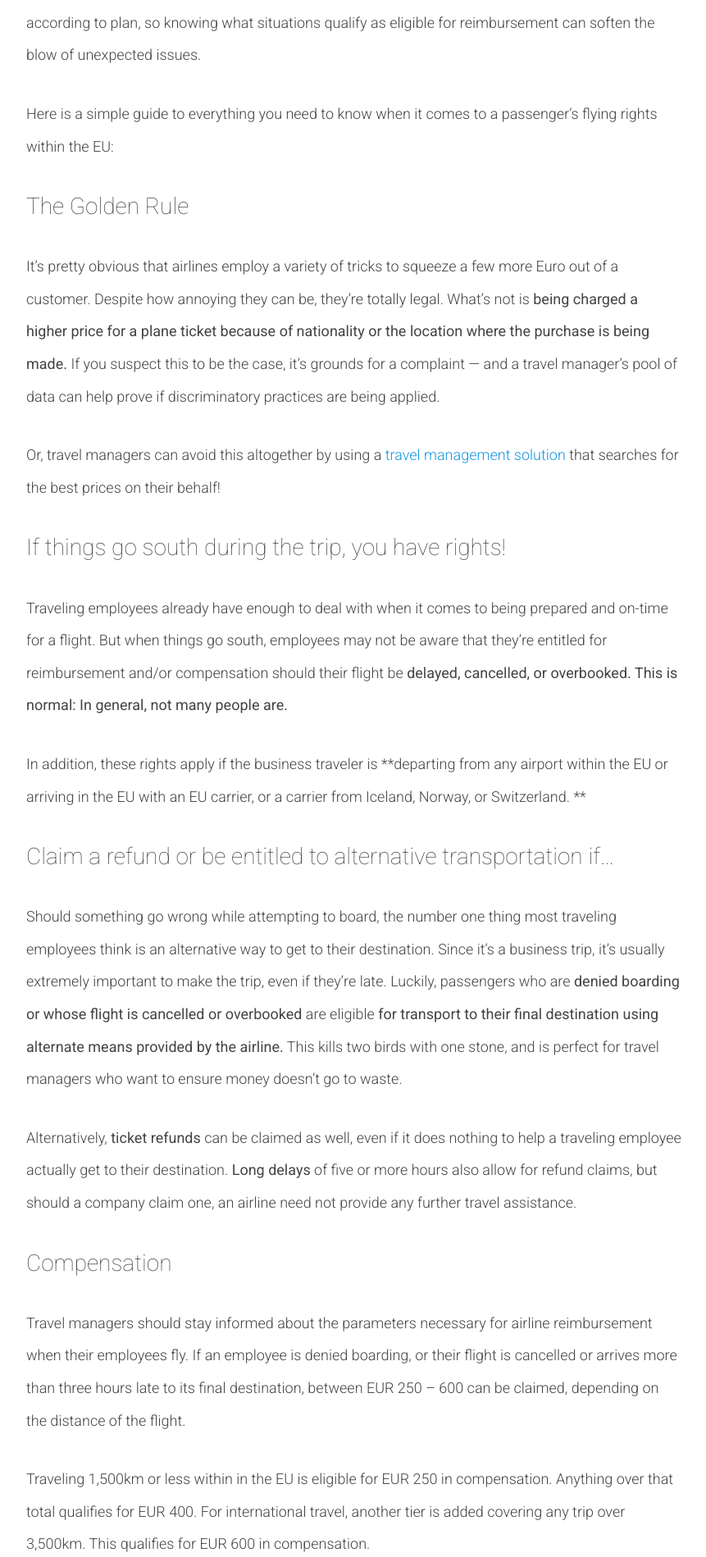
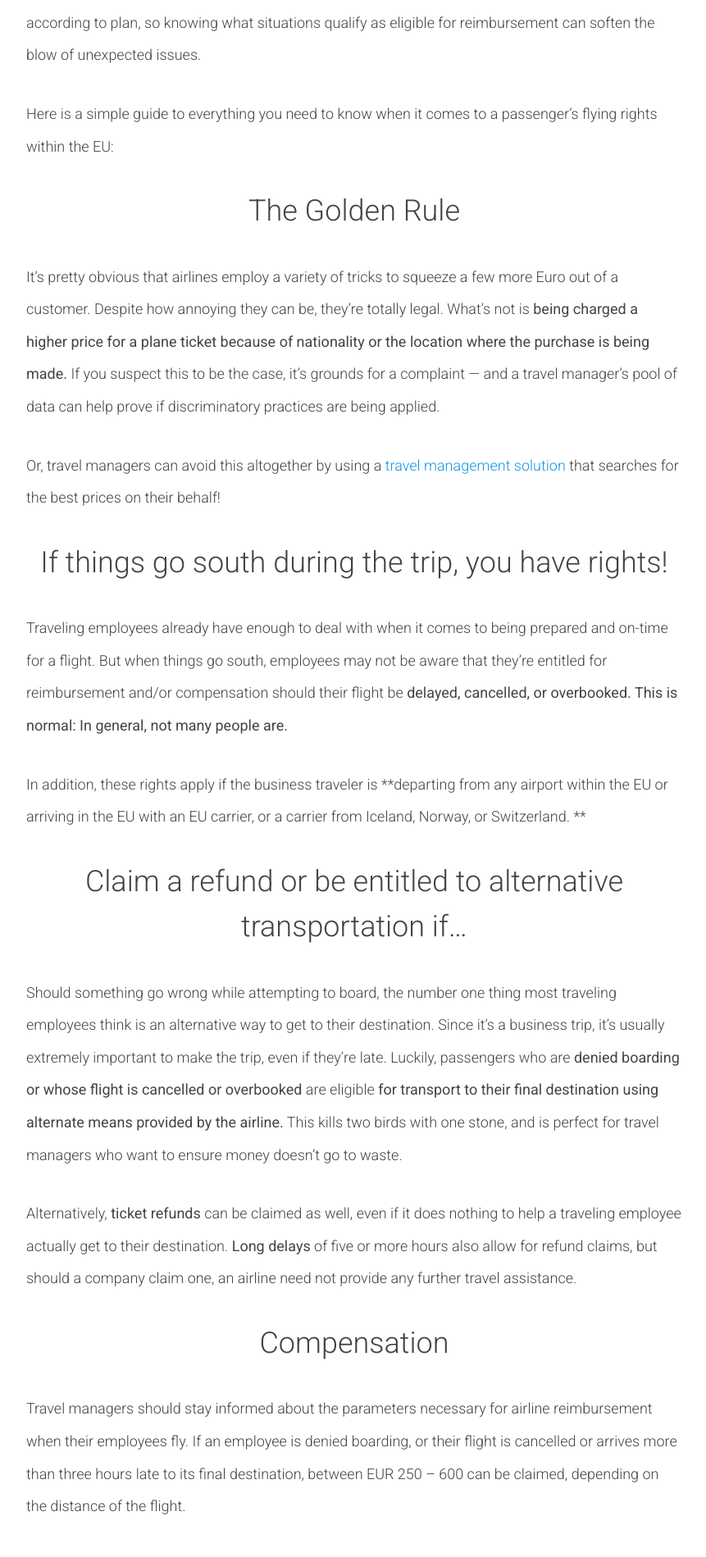
Before and after one commit to northswiss/jekyll-boilerplate, a Jekyll site: the page built from _posts/2016-06-17-flying-rights-what-you-should-know.md, in a window 1280 px wide. Shown: the part 940-2839 px from the top of the page at 82% size, without its empty margins (208-1069 px from the left). Built offline with Jekyll 4.4.1, drawn with Linux system fonts in a browser that asks for light colours; nearby versions of some CDN libraries.

Commit message:
headers fixed

```diff
--- a/_posts/2016-06-17-flying-rights-what-you-should-know.md
+++ b/_posts/2016-06-17-flying-rights-what-you-should-know.md
@@ -14,25 +14,25 @@ For a travel manager, it’s critical to know a business traveler’s flying rig
 
 Here is a simple guide to everything you need to know when it comes to a passenger’s flying rights within the EU:
 
-###  The Golden Rule ###
+## The Golden Rule ##
 
 It’s pretty obvious that airlines employ a variety of tricks to squeeze a few more Euro out of a customer. Despite how annoying they can be, they’re totally legal. What’s not is **being charged a higher price for a plane ticket because of nationality or the location where the purchase is being made.** If you suspect this to be the case, it’s grounds for a complaint — and a travel manager’s pool of data can help prove if discriminatory practices are being applied.
 
 Or, travel managers can avoid this altogether by using a [travel management solution](http://www.travelperk.com/) that searches for the best prices on their behalf!
 
-### If things go south during the trip, you have rights! ###
+## If things go south during the trip, you have rights! ##
 
 Traveling employees already have enough to deal with when it comes to being prepared and on-time for a flight. But when things go south, employees may not be aware that they’re entitled for reimbursement and/or compensation should their flight be **delayed, cancelled, or overbooked. This is normal: In general, not many people are.**
 
 In addition, these rights apply if the business traveler is **departing from any airport within the EU or arriving in the EU with an EU carrier, or a carrier from Iceland, Norway, or Switzerland. **
 
-### Claim a refund or be entitled to alternative transportation if… ###
+## Claim a refund or be entitled to alternative transportation if… ##
 
 Should something go wrong while attempting to board, the number one thing most traveling employees think is an alternative way to get to their destination. Since it’s a business trip, it’s usually extremely important to make the trip, even if they’re late. Luckily, passengers who are **denied boarding or whose flight is cancelled or overbooked** are eligible **for transport to their final destination using alternate means provided by the airline.** This kills two birds with one stone, and is perfect for travel managers who want to ensure money doesn’t go to waste.
 
 Alternatively, **ticket refunds** can be claimed as well, even if it does nothing to help a traveling employee actually get to their destination. **Long delays** of five or more hours also allow for refund claims, but should a company claim one, an airline need not provide any further travel assistance.
 
-### Compensation ###
+## Compensation ##
 
 Travel managers should stay informed about the parameters necessary for airline reimbursement when their employees fly. If an employee is denied boarding, or their flight is cancelled or arrives more than three hours late to its final destination, between EUR 250 – 600 can be claimed, depending on the distance of the flight.
 
@@ -46,7 +46,7 @@ Still, if [extraordinary circumstances](https://www.flight-delayed.co.uk/extraor
 
 Ultimately, make sure you talk to your airline. Every situation is different and there are often no clear distinctions between what may or may not be considered extraordinary circumstances.
 
-### Luggage ###
+## Luggage ##
 
 The nightmare scenario of every traveling employee is the case of **lost, damaged, or delayed luggage.** Luckily, should the airline be at fault, up to EUR 1,220 can be claimed as compensation. If an employee knows they’ll be flying with expensive items, **a special advance declaration** can be made to the airline that can unlock a higher compensation — for a fee. Travel managers would do well to ensure their traveling employees are appropriately covered. While in some cases luggage is lost for good, that money can go a long way to reimbursing an employee for their goods.
 
```
